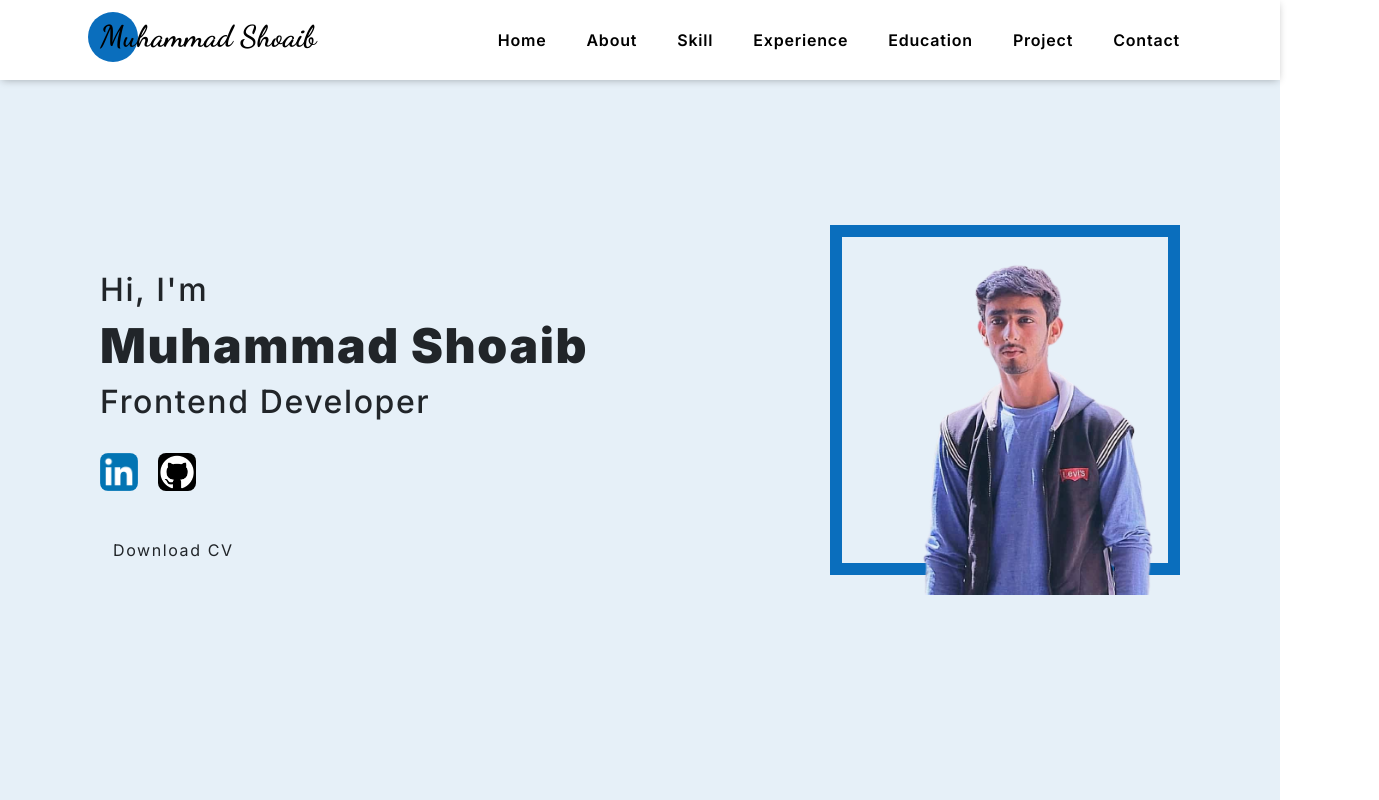
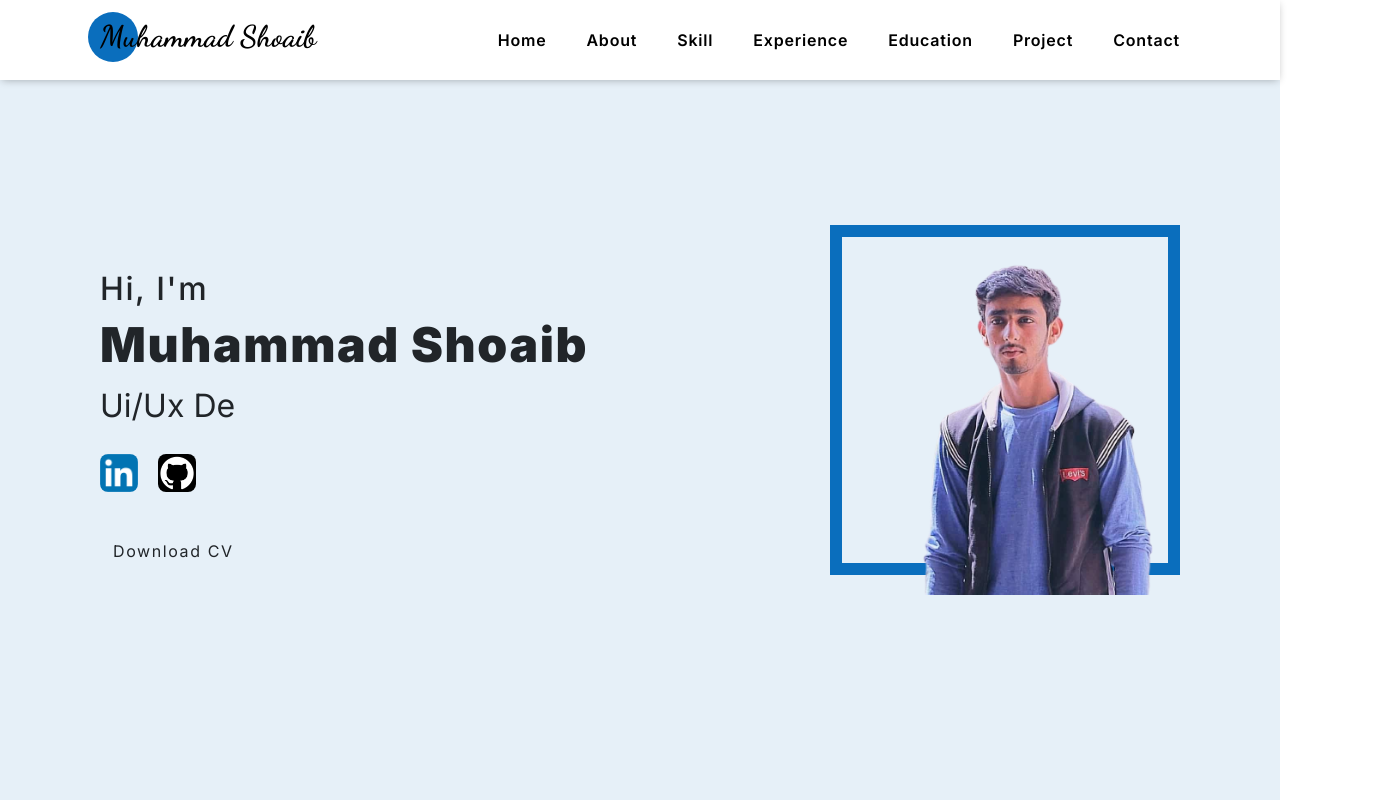
Before and after one commit to Muhammad-Sh0aib/Portfolio-project-on-next.js, a Next.js app: page / in a window 1280 px wide. Shown: the top 800 px of the page, 1379 px wide, since content can reach past the window. Built offline with nearby package versions, Linux system fonts and the light colour scheme.

Commit message:
update home section

```diff
--- a/package.json
+++ b/package.json
@@ -23,6 +23,7 @@
     "react-bootstrap": "^2.7.4",
     "react-dom": "18.2.0",
     "react-icons": "^5.1.0",
+    "react-type-animation": "^3.2.0",
     "sass": "^1.63.4"
   },
   "description": "",
--- a/src/app/component/Home.js
+++ b/src/app/component/Home.js
@@ -3,11 +3,12 @@
 import AOS from 'aos';
 import 'aos/dist/aos.css';
 import { useEffect } from "react";
+import { TypeAnimation } from 'react-type-animation';
 
 const Home = () => {
-  useEffect(()=>{
-    AOS.init({duration: "1000"})
-  },[])
+  useEffect(() => {
+    AOS.init({ duration: "1000" })
+  }, [])
   return (
     <div className={styles.HomeSection} id="home">
 
@@ -28,7 +29,27 @@
         <div className={styles.content}>
           <h6>Hi, I'm</h6>
           <h2>Muhammad Shoaib</h2>
-          <h6>Frontend Developer</h6>
+          {/* <h6>Frontend Developer</h6> */}
+
+          <TypeAnimation
+            sequence={[
+              // Same substring at the start will only be typed out once, initially
+              'Fronten Developer',
+              1000, // wait 1s before replacing "Mice" with "Hamsters"
+              'Web Developer',
+              1000,
+              'Web Designer',
+              1000,
+              'Ui/Ux Designer',
+              1000
+            ]}
+            wrapper="span"
+            speed={50}
+            style={{ fontSize: '2em', display: 'inline-block' }}
+            repeat={Infinity}
+          />
+
+
 
           <div className="mt-4">
 
@@ -54,7 +75,7 @@
             </div>
 
             <a href="./CV.pdf" download>
-            <button className={"btn"}>Download CV</button>
+              <button className={"btn"}>Download CV</button>
             </a>
           </div>
         </div>
```
Also changed, not shown: 2 other files (tests, documents, lock files or other folders).
